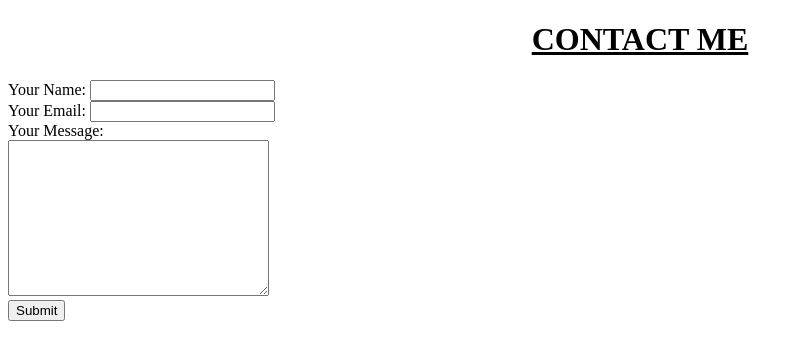
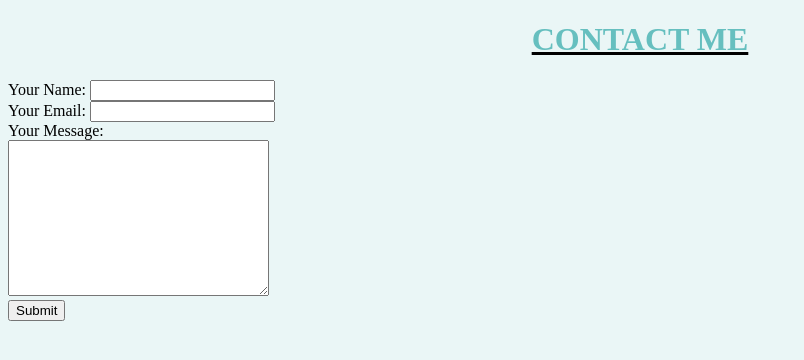
Before and after one commit to amvaib/WebdevelopmentcourseCV, a plain HTML site: page contactme.html in a window 1280 px wide. Shown: the whole page, without its empty margins (0-804 px from the left). Drawn offline with Linux system fonts and the light colour scheme.

Commit message:
UPDATED CONTACT.HTML

```diff
--- a/contactme.html
+++ b/contactme.html
@@ -5,7 +5,7 @@
     <meta http-equiv="X-UA-Compatible" content="IE=edge">
     <meta name="viewport" content="width=device-width, initial-scale=1.0">
     <title>CONTACT ME</title>
-
+    <link rel="stylesheet" href="CSS/styles.css">
 </head>
 <body>
 
```
